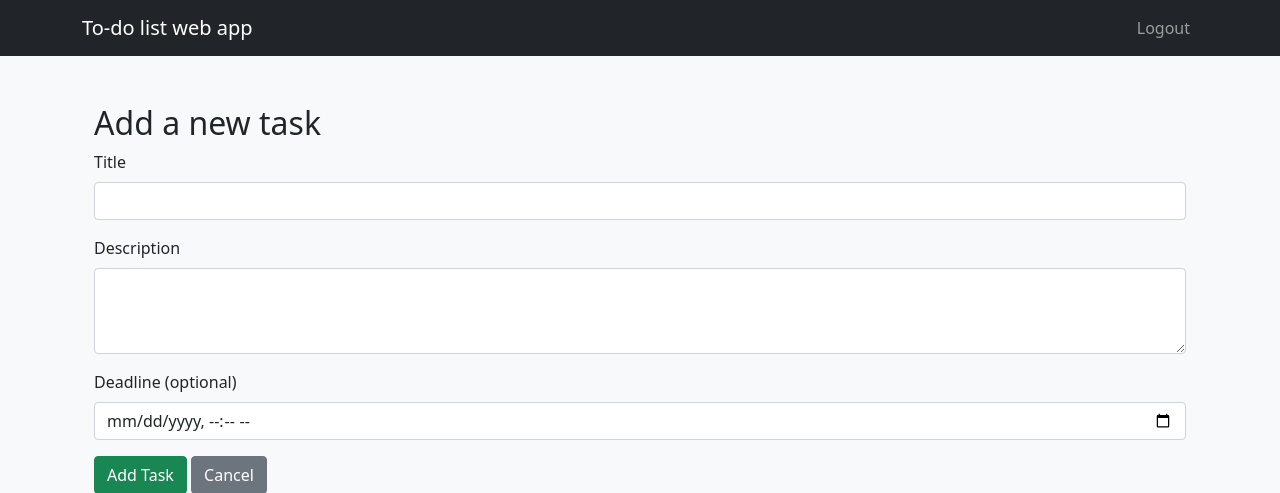
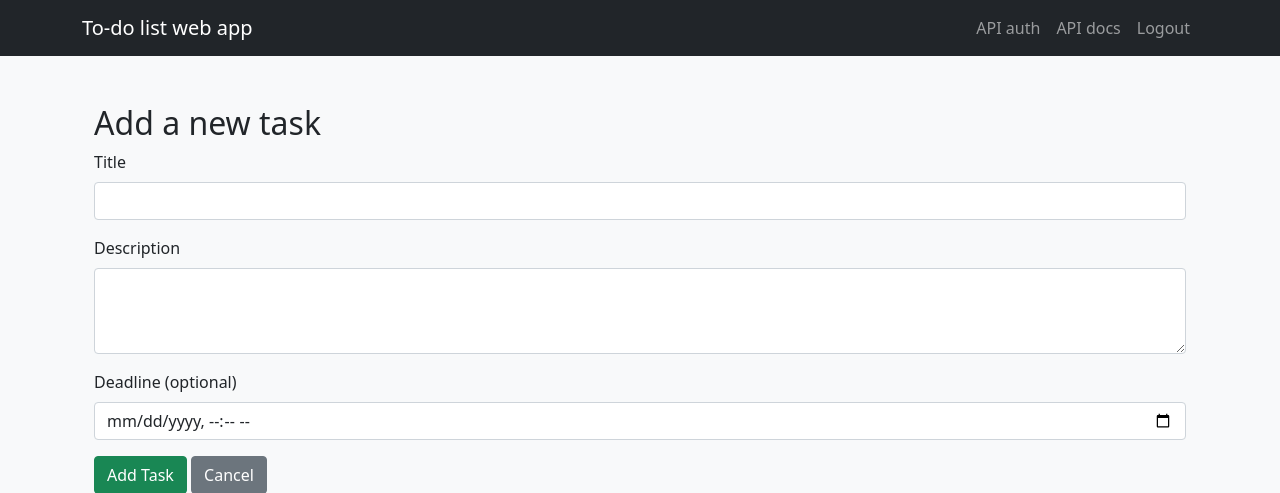
Before and after one commit to I-love-linux-12-31/ToDoListWebApp, a Flask app: page /todo/add/ in a window 1280 px wide. Shown: the top 493 px of the page. Run offline with Flask 3, Linux system fonts and the light colour scheme; the visitor is signed in with stand-in values (Sample User, id 1); data comes from the database, SQL or seed files in the repository; parts of the project's set-up code (start-up, migrations or seed data) failed here and were passed over.

Commit message:
Added new links to header

```diff
--- a/backend/templates/base.html
+++ b/backend/templates/base.html
@@ -15,6 +15,8 @@
             <a class="navbar-brand" href="{{ url_for('index') }}">To-do list web app</a>
             <div class="navbar-nav ms-auto">
                 {% if session.get("user_id", None) or (session.get("user_id", "None") == 0) %}
+                    <a class="nav-link" href="{{ url_for('webapp.token.token') }}">API auth</a>
+                    <a class="nav-link" href="/todo-app/api/v1/docs/">API docs</a>
                     <a class="nav-link" href="{{ url_for('webapp.auth.logout') }}">Logout</a>
                 {% else %}
                     <a class="nav-link" href="{{ url_for('webapp.auth.login') }}">Login</a>
```
